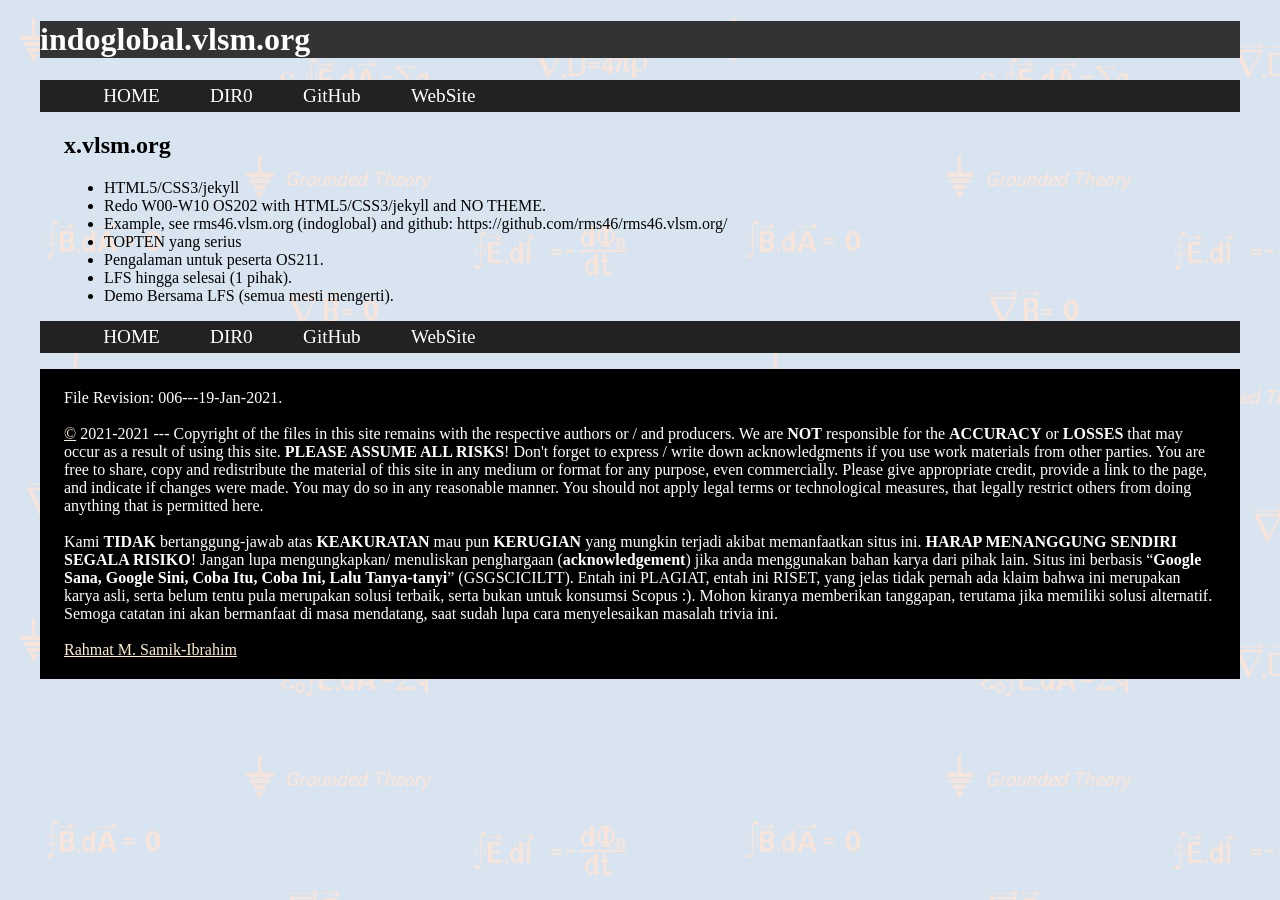
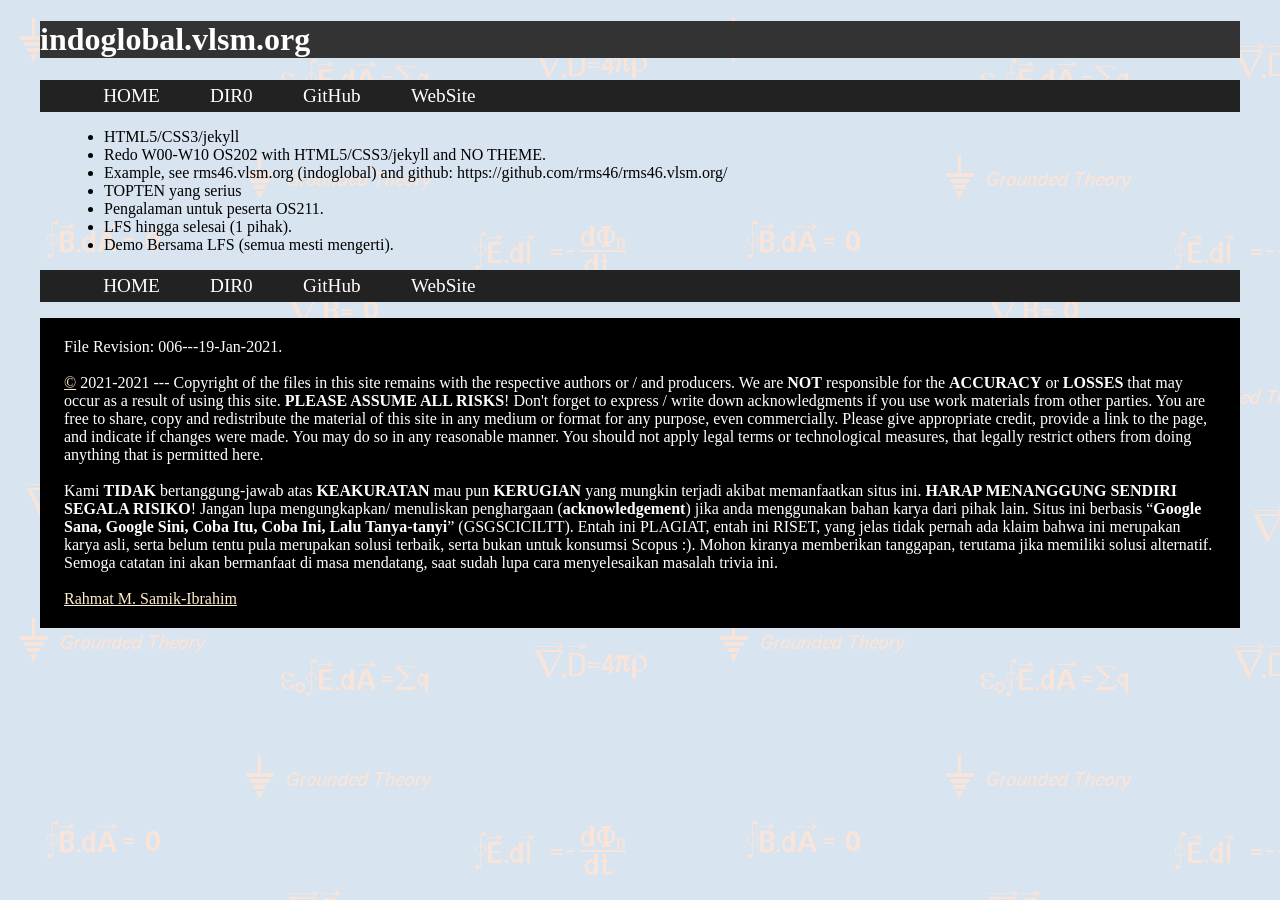
Before and after one commit to webjekyll/indoglobal, a Jekyll site: the page built from 0/spos202.md, in a window 1280 px wide. Built offline with Jekyll 4.4.1, drawn with Linux system fonts in a browser that asks for light colours; comment, search, counter and statistics services are not loaded; our own code applies the rules of GitHub Pages for plain Markdown files.

Commit message:
modified:   0/spos202.md

```diff
--- a/0/spos202.md
+++ b/0/spos202.md
@@ -1,7 +1,6 @@
 ---
 layout: "default"
 ---
-# x.vlsm.org
 
 <ul>
   <li>HTML5/CSS3/jekyll</li>
```
